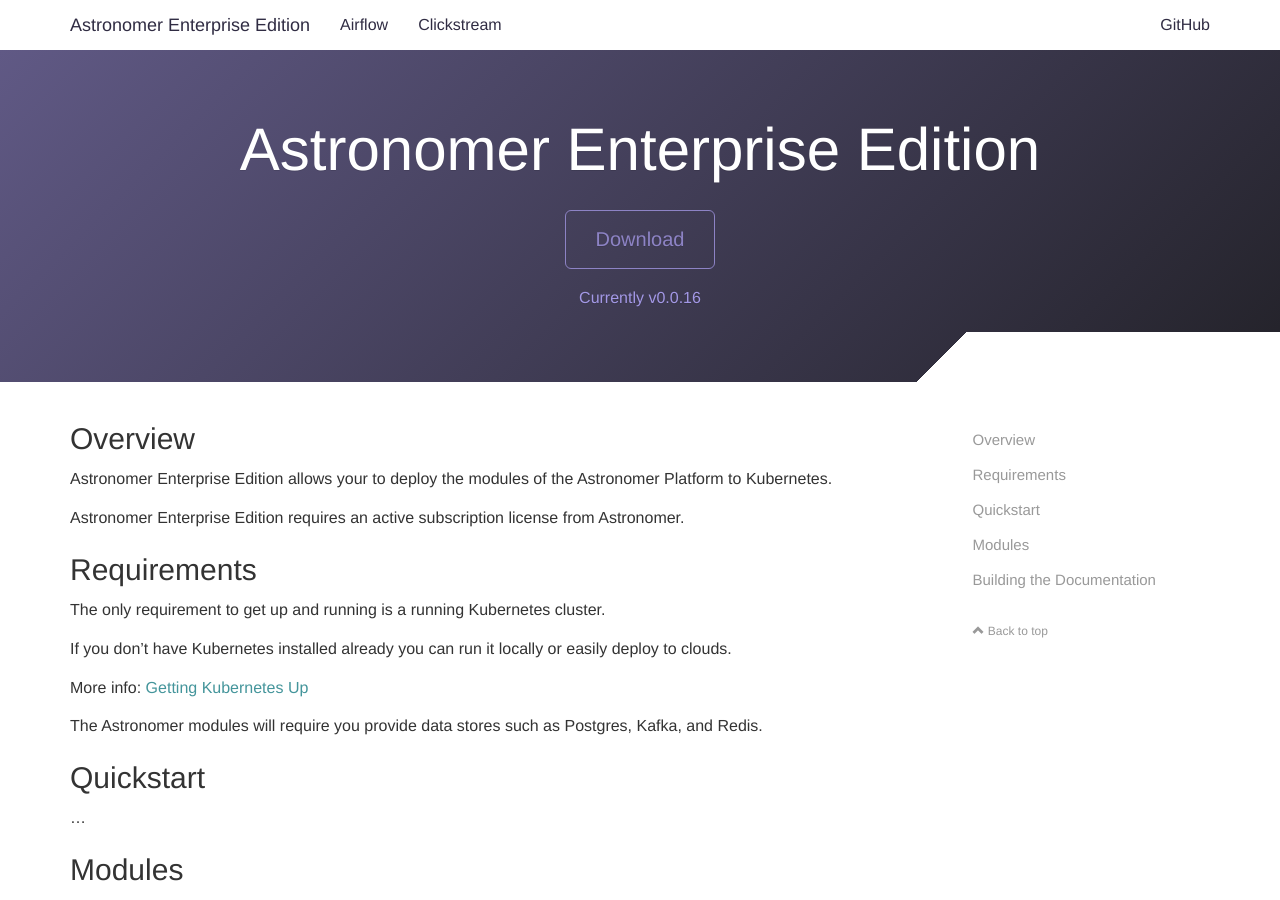
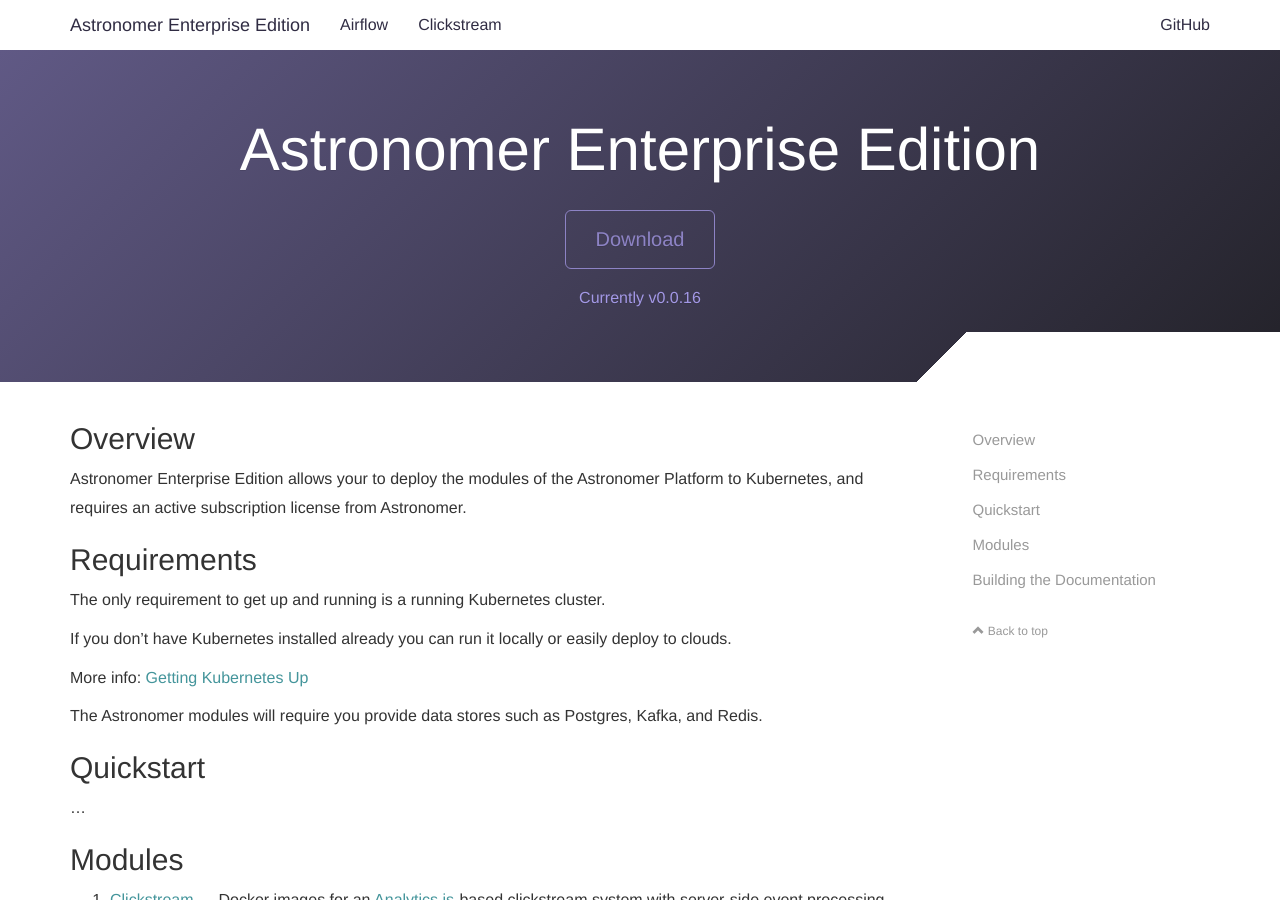
Before and after one commit to skynet/astronomer-ee, a Jekyll site: the page built from docs/index.md, in a window 1280 px wide and 900 px high. Built offline with Jekyll 4.4.1, drawn with Linux system fonts in a browser that asks for light colours; nearby versions of some CDN libraries; comment, search, counter and statistics services are not loaded.

Commit message:
Refactor

```diff
--- a/docs/index.md
+++ b/docs/index.md
@@ -9,10 +9,8 @@ order: 1
 
 ## Overview
 Astronomer Enterprise Edition allows your to deploy the
-modules of the Astronomer Platform to Kubernetes.
-
-Astronomer Enterprise Edition requires an active subscription
-license from Astronomer.
+modules of the Astronomer Platform to Kubernetes, and requires
+an active subscription license from Astronomer.
 
 ## Requirements
 The only requirement to get up and running is a running Kubernetes cluster.
```
